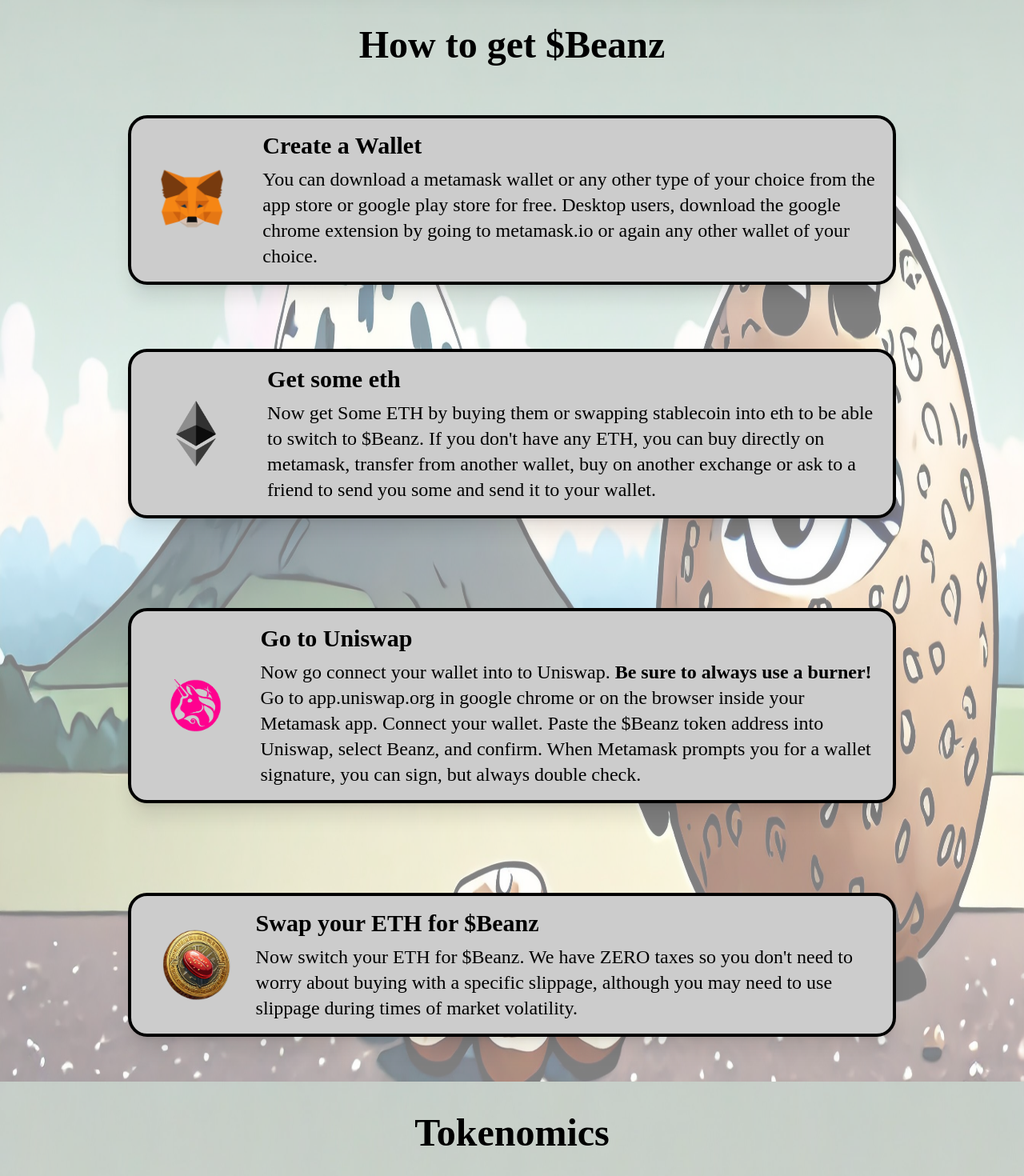
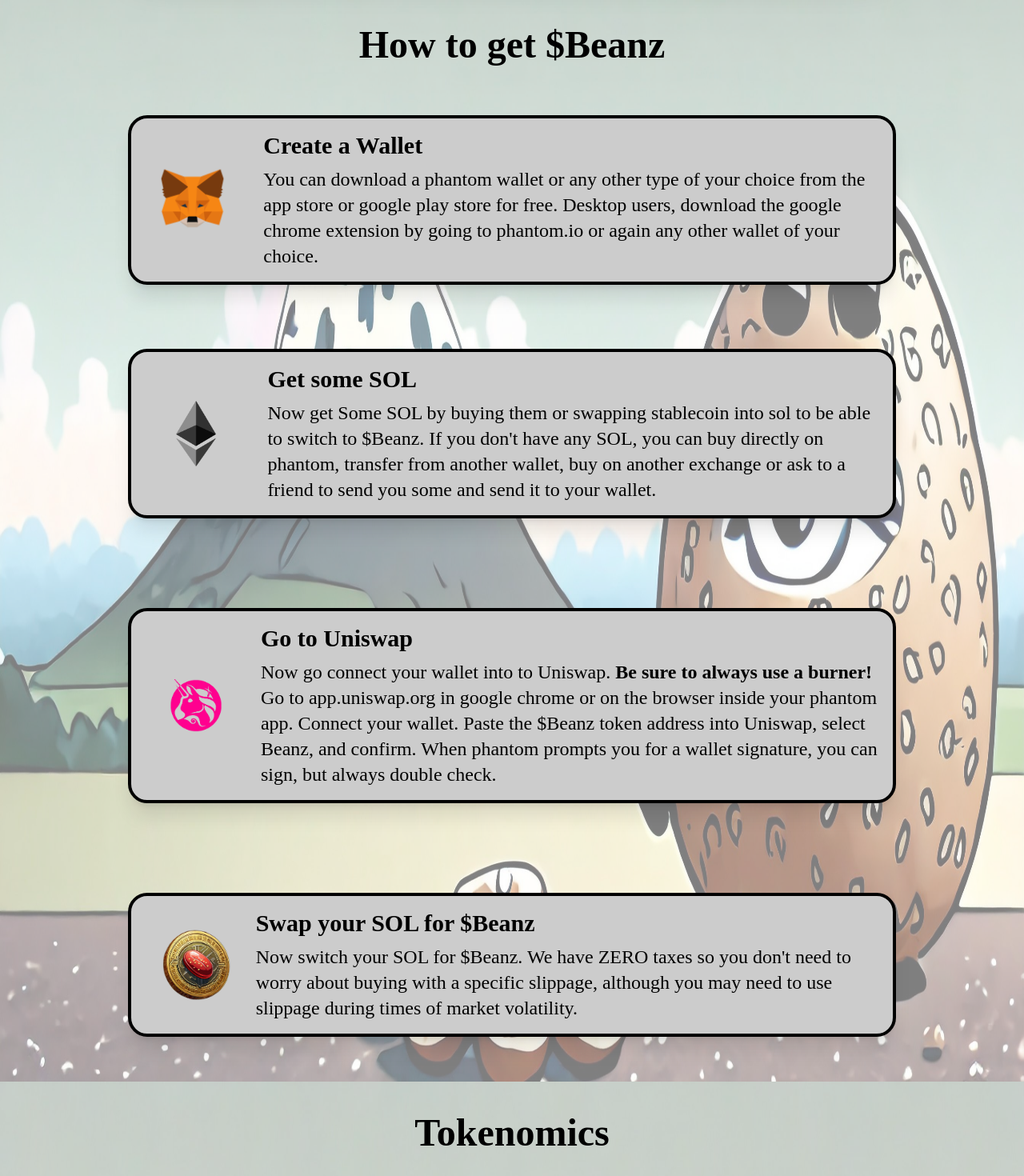
Before and after one commit to quagmireETH/beans, a Next.js app: page / in a window 1280 px wide. Shown: the part 2741-4211 px from the top of the page at 80% size. Built offline with nearby package versions, Linux system fonts and the light colour scheme; a web font is replaced by a local one.

Commit message:
official

```diff
--- a/pages/component/swap.tsx
+++ b/pages/component/swap.tsx
@@ -35,10 +35,10 @@
             </div>
             <div>
               <p className="text-2xl mt-2 ">
-                You can download a metamask wallet or any other type of your
+                You can download a phantom wallet or any other type of your
                 choice from the app store or google play store for free. Desktop
                 users, download the google chrome extension by going to
-                metamask.io or again any other wallet of your choice.
+                phantom.io or again any other wallet of your choice.
               </p>
             </div>
           </div>
@@ -58,13 +58,13 @@
           </div>
           <div>
             <div>
-              <p className="text-3xl font-bold max-[1000px]:text-center max-[1000px]:mb-5">Get some eth</p>
+              <p className="text-3xl font-bold max-[1000px]:text-center max-[1000px]:mb-5">Get some SOL</p>
             </div>
             <div>
               <p className="text-2xl mt-2 ">
-                Now get Some ETH by buying them or swapping stablecoin into eth
-                to be able to switch to $Beanz. If you don&apos;t have any ETH,
-                you can buy directly on metamask, transfer from another wallet,
+                Now get Some SOL by buying them or swapping stablecoin into sol
+                to be able to switch to $Beanz. If you don&apos;t have any SOL,
+                you can buy directly on phantom, transfer from another wallet,
                 buy on another exchange or ask to a friend to send you some and
                 send it to your wallet.
               </p>
@@ -96,8 +96,8 @@
                   Be sure to always use a burner!{" "}
                 </span>
                 Go to app.uniswap.org in google chrome or on the browser inside
-                your Metamask app. Connect your wallet. Paste the $Beanz token
-                address into Uniswap, select Beanz, and confirm. When Metamask
+                your phantom app. Connect your wallet. Paste the $Beanz token
+                address into Uniswap, select Beanz, and confirm. When phantom
                 prompts you for a wallet signature, you can sign, but always
                 double check.
               </p>
@@ -120,12 +120,12 @@
           <div>
             <div>
               <p className="text-3xl font-bold max-[1000px]:text-center max-[1000px]:mb-5">
-                Swap your ETH for $Beanz
+                Swap your SOL for $Beanz
               </p>
             </div>
             <div>
               <p className="text-2xl mt-2 ">
-                Now switch your ETH for $Beanz. We have ZERO taxes so you
+                Now switch your SOL for $Beanz. We have ZERO taxes so you
                 don&apos;t need to worry about buying with a specific slippage,
                 although you may need to use slippage during times of market
                 volatility.
```
